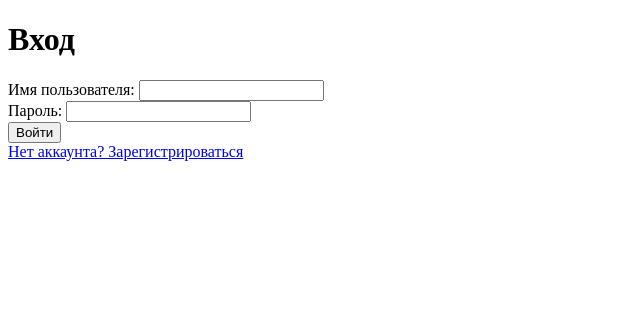
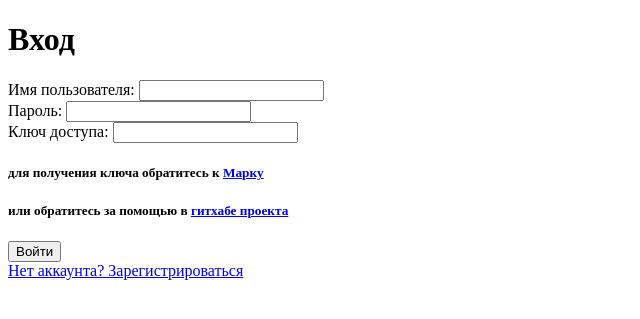
Before and after one commit to artur1304/messenger, a Flask app: page /login in a window 1280 px wide. Shown: the top 319 px of the page, without its empty margins (0-640 px from the left). Run offline with Flask 3, Linux system fonts and the light colour scheme.

Commit message:
Update login.html
добавлено поле для ввода ключа и ссылки для помощи

```diff
--- a/templates/login.html
+++ b/templates/login.html
@@ -14,6 +14,11 @@
         <label for="password">Пароль:</label>
         <input type="password" name="password" required>
         <br>
+        <label for="key">Ключ доступа:</label>
+        <input type="key" name="key" required>
+        <br>
+        <h5>для получения ключа обратитесь к <a href="https://t.me/ElkaOfficial1">Марку</a></h5>
+        <h5>или обратитесь за помощью в <a href="https://github.com/elkaofficial1/messenger/issues">гитхабе проекта</a></h5>
         <button type="submit">Войти</button>
     </form>
 
```
